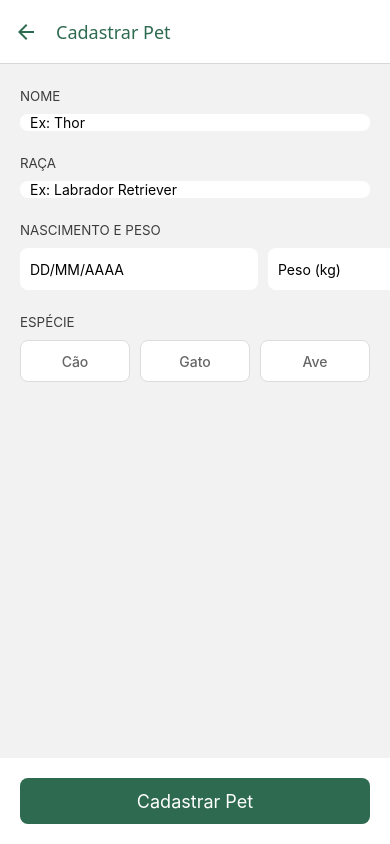
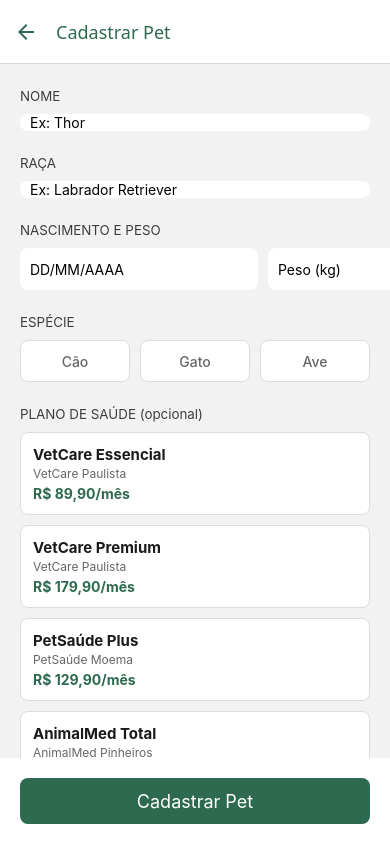
Before and after one commit to pietroabrahamian/petflow_mobile, a React Native app: screen /PetFormScreen in a window 390 px wide. Built offline with nearby package versions, Linux system fonts and the light colour scheme.

Commit message:
feat: integrate add and edit pet flow with validation

```diff
--- a/src/screens/PetFormScreen.tsx
+++ b/src/screens/PetFormScreen.tsx
@@ -5,13 +5,15 @@ import {
     TextInput,
     TouchableOpacity,
     ScrollView,
+    Alert,
 } from "react-native"
 import { s } from 'react-native-size-matters'
 import { SafeAreaProvider, SafeAreaView } from "react-native-safe-area-context"
 import { useNavigation, useRoute } from "@react-navigation/native"
-import { useState, useLayoutEffect } from "react"
+import { useState, useEffect, useLayoutEffect } from "react"
 
 import data from "../data/petflow.json"
+import { addPet, updatePet } from "../services/petService"
 
 export default function PetFormScreen() {
     const [name, setName] = useState("")
@@ -19,6 +21,7 @@ export default function PetFormScreen() {
     const [birthDate, setBirthDate] = useState("")
     const [weight, setWeight] = useState("")
     const [speciesId, setSpeciesId] = useState<number | null>(null)
+    const [planId, setPlanId] = useState<number | null>(null)
 
     const route = useRoute<any>()
     const navigation = useNavigation<any>()
@@ -28,8 +31,85 @@ export default function PetFormScreen() {
         navigation.setOptions({ title: pet == null ? "Cadastrar Pet" : "Editar Pet" })
     }, [])
 
-    const handleSave = () => {
-        console.log("Salvando:", { name, breed, birthDate, weight, speciesId })
+    useEffect(() => {
+        if (pet) {
+            setName(pet.name)
+            setBreed(pet.breed)
+            setBirthDate(formatDateBR(pet.birth_date))
+            setWeight(String(pet.weight))
+            setSpeciesId(pet.species_id)
+            setPlanId(pet.plan_id)
+        }
+    }, [])
+
+    const formatDateBR = (isoDate: string) => {
+        const d = new Date(isoDate)
+        const dd = String(d.getDate()).padStart(2, '0')
+        const mm = String(d.getMonth() + 1).padStart(2, '0')
+        return `${dd}/${mm}/${d.getFullYear()}`
+    }
+
+    const parseDateBR = (dateBR: string): string => {
+        const [dd, mm, yyyy] = dateBR.split('/')
+        return `${yyyy}-${mm.padStart(2, '0')}-${dd.padStart(2, '0')}`
+    }
+
+    const handleSave = async () => {
+        if (name.length === 0) {
+            Alert.alert("Campo inválido", "Digite o nome do pet")
+            return
+        }
+        if (breed.length === 0) {
+            Alert.alert("Campo inválido", "Digite a raça do pet")
+            return
+        }
+        if (birthDate.length < 10 || !birthDate.includes('/')) {
+            Alert.alert("Campo inválido", "Digite a data no formato DD/MM/AAAA")
+            return
+        }
+        const parsedWeight = parseFloat(weight.replace(",", "."))
+        if (Number.isNaN(parsedWeight)) {
+            Alert.alert("Campo inválido", "Informe um peso válido")
+            return
+        }
+        if (speciesId == null) {
+            Alert.alert("Campo inválido", "Selecione a espécie")
+            return
+        }
+
+        const species = data.species.find(sp => sp.id === speciesId)
+        const petData = {
+            species_id: speciesId,
+            species_name: species?.name || "",
+            name,
+            breed,
+            birth_date: parseDateBR(birthDate),
+            weight: parsedWeight,
+            plan_id: planId ?? 0,
+            clinic_id: planId
+                ? (data.plans.find(p => p.id === planId)?.clinic_id ?? 0)
+                : 0,
+            photo: speciesId === 1
+                ? "https://images.unsplash.com/photo-1587300003388-59208cc962cb?w=400"
+                : speciesId === 2
+                ? "https://images.unsplash.com/photo-1514888286974-6c03e2ca1dba?w=400"
+                : "https://images.unsplash.com/photo-1452570053594-1b985d6ea890?w=400",
+        }
+
+        try {
+            if (pet) {
+                await updatePet(pet.id, petData)
+            } else {
+                await addPet(petData)
+            }
+            Alert.alert(
+                "Sucesso!",
+                pet ? "Pet atualizado." : "Pet cadastrado.",
+                [{ text: "OK", onPress: () => navigation.goBack() }]
+            )
+        } catch (error) {
+            Alert.alert("Ops!", "Não foi possível salvar.")
+        }
     }
 
     return (
@@ -92,6 +172,27 @@ export default function PetFormScreen() {
                         ))}
                     </View>
 
+                    <Text style={styles.sectionTitle}>PLANO DE SAÚDE (opcional)</Text>
+                    {data.plans.map(plan => {
+                        const clinic = data.clinics.find(c => c.id === plan.clinic_id)
+                        return (
+                            <TouchableOpacity
+                                key={plan.id}
+                                style={[
+                                    styles.planOption,
+                                    planId === plan.id && styles.planOptionActive
+                                ]}
+                                onPress={() => setPlanId(planId === plan.id ? null : plan.id)}
+                            >
+                                <Text style={styles.planOptionName}>{plan.name}</Text>
+                                <Text style={styles.planOptionClinic}>{clinic?.name}</Text>
+                                <Text style={styles.planOptionPrice}>
+                                    R$ {plan.price.toFixed(2).replace('.', ',')}/mês
+                                </Text>
+                            </TouchableOpacity>
+                        )
+                    })}
+
                 </ScrollView>
 
                 <View style={styles.buttonArea}>
@@ -122,6 +223,14 @@ const styles = StyleSheet.create({
     optionActive: { borderColor: '#2D6A4F', backgroundColor: '#D8F3DC' },
     optionText: { color: '#666', fontWeight: '500' },
     optionTextActive: { color: '#2D6A4F', fontWeight: 'bold' },
+    planOption: {
+        backgroundColor: '#fff', borderRadius: 8, padding: 12, marginTop: 10,
+        borderWidth: 1.5, borderColor: '#ddd',
+    },
+    planOptionActive: { borderColor: '#2D6A4F', backgroundColor: '#D8F3DC' },
+    planOptionName: { fontSize: 15, fontWeight: 'bold', color: '#1a1a1a' },
+    planOptionClinic: { fontSize: 12, color: '#666', marginTop: 2 },
+    planOptionPrice: { fontSize: 14, color: '#2D6A4F', fontWeight: 'bold', marginTop: 4 },
     buttonArea: { paddingHorizontal: 20, paddingVertical: 20, backgroundColor: 'white', height: 86 },
     button: { flex: 1, backgroundColor: '#2D6A4F', alignItems: 'center', justifyContent: 'center', borderRadius: 8 },
 })
```
